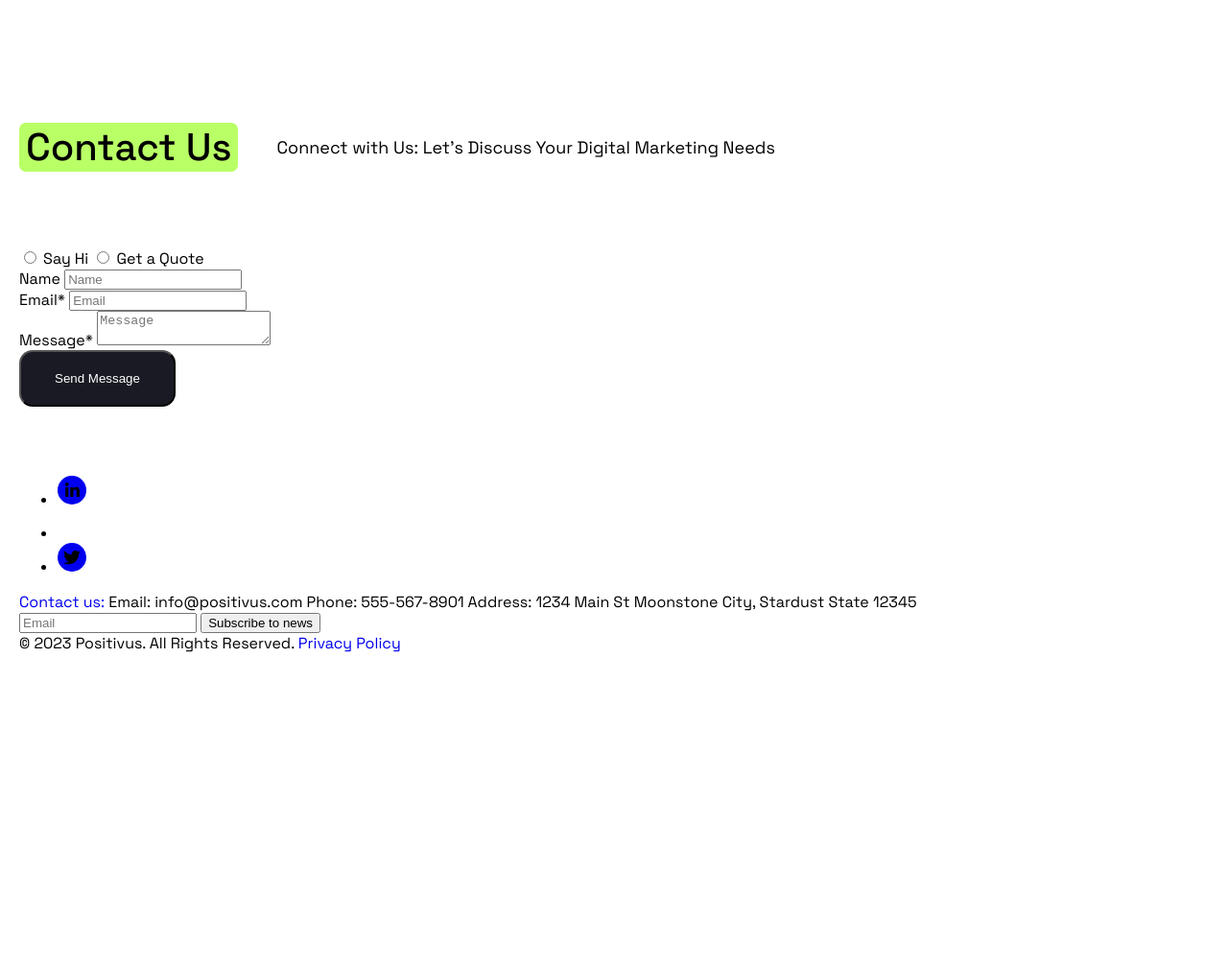
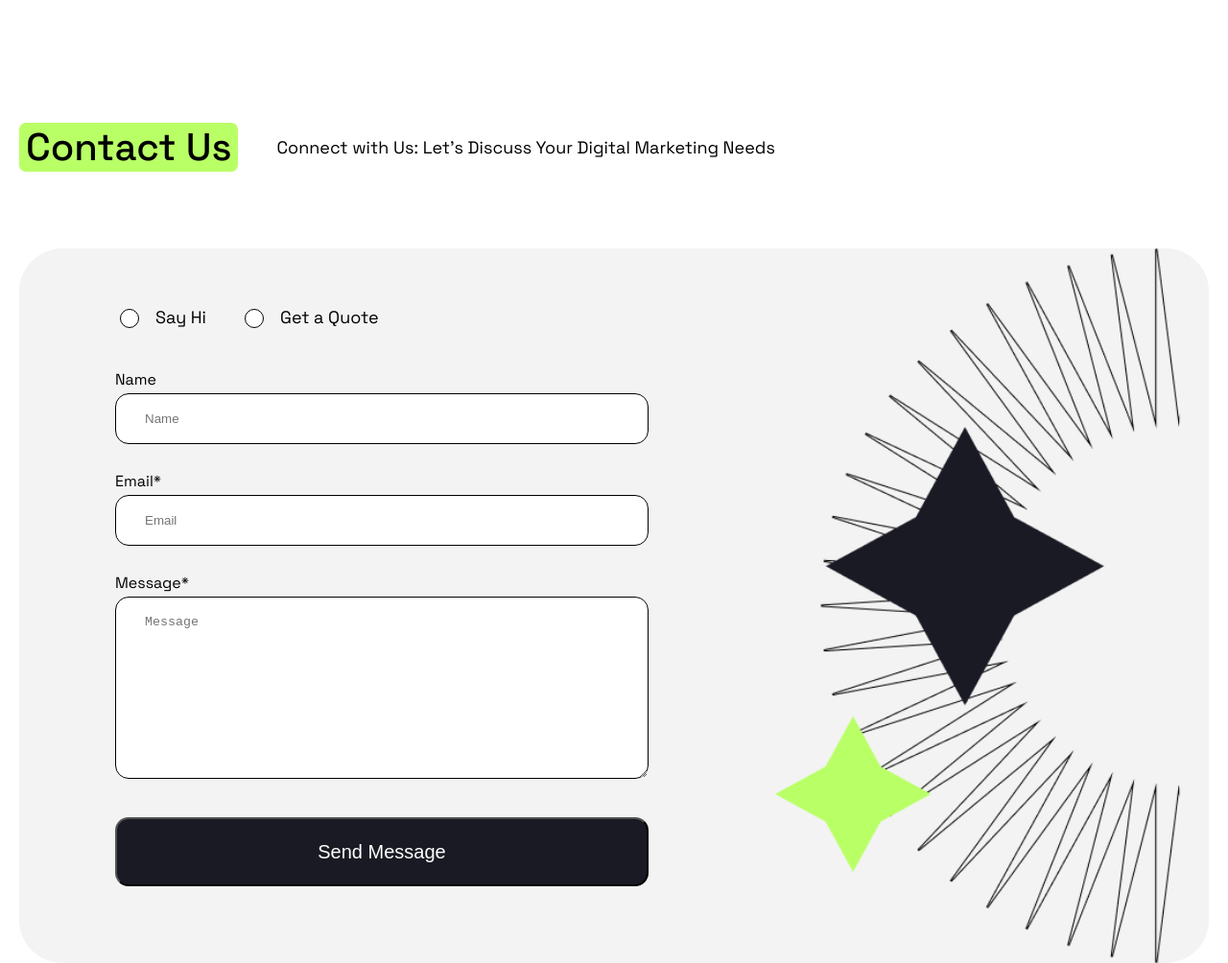
Before and after one commit to nodmalikov/positivus, a plain HTML site: page index.html in a window 1280 px wide. Shown: the part 6540-7544 px from the top of the page at 96% size. Before the commit the page ends 7221 px from the top, so only its background shows below. Drawn offline with Linux system fonts and the light colour scheme.

Commit message:
Add contact section for scss code

```diff
--- a/index.html
+++ b/index.html
@@ -506,31 +506,35 @@
                     <p class="contact__subtitle">Connect with Us: Let's Discuss Your Digital Marketing Needs</p>
                 </div>
                 <!-- FORM -->
+                <div class="contact__inner">
                     <form class="form" action="https://echo.htmlacademy.ru">
-                    <div class="form__group">
+                        <div class="form__circle">
                             <span>
-                            <input type="radio" id="hi" name="radio" value="one">
+                                <input class="form__radio" type="radio" id="hi" name="radio" value="one">
                                 <label for="hi">Say Hi</label>
                             </span>
                             <span>
-                            <input type="radio" id="get" name="radio" value="two">
+                                <input class="form__radio" type="radio" id="get" name="radio" value="two">
                                 <label for="get">Get a Quote</label>
                             </span>
                         </div>
+                        <div class="form__about">
                             <div class="form__group">
                                 <label for="name">Name</label>
                                 <input type="text" id="name" name="name" placeholder="Name" aria-label="Name">
                             </div>
                             <div class="form__group">
-                        <label for="name">Email*</label>
+                                <label for="email">Email*</label>
                                 <input type="email" id="email" name="email" placeholder="Email" aria-label="Email">
                             </div>
                             <div class="form__group">
                                 <label for="message">Message*</label>
                                 <textarea name="message" id="message" placeholder="Message" aria-label="Message"></textarea>
                             </div>
+                        </div>
                         <button class="contact__button button" type="submit">Send Message</button>
                     </form>
+                </div>
             </div>
         </main>
 
--- a/scss/pages/_contact.scss
+++ b/scss/pages/_contact.scss
@@ -0,0 +1,166 @@
+// CONTACT-SECTION
+.contact {
+    margin-bottom: 140px;
+
+    @media only screen and (max-width: 750px) {
+        & {
+            margin-bottom: 90px;
+        }
+    }
+
+    .contact__inner {
+        background-color: $grey-color;
+        border-radius: 45px;
+        padding: 60px 100px 80px;
+        background-image: url('../img/contact-img.png');
+        background-repeat: no-repeat;
+        background-size: contain;
+        background-position: right -342px center;
+
+        .form {
+            display: flex;
+            flex-direction: column;
+            align-items: flex-start;
+            max-width: 556px;
+            width: 100%;
+
+            .form__circle {
+                display: flex;
+                align-items: center;
+                gap: 35px;
+
+                span {
+                    display: flex;
+                    align-items: center;
+                    gap: 14px;
+                }
+
+                label {
+                    font-weight: 400;
+                    font-size: 18px;
+                    line-height: normal;
+                    color: $text-black-color;
+                    white-space: nowrap;
+                }
+
+                input {
+                    flex-shrink: 0;
+                }
+
+                .form__radio {
+                    appearance: none;
+                    width: 20px;
+                    height: 20px;
+                    border: 1px solid $text-black-color;
+                    border-radius: 50%;
+                    position: relative;
+                    cursor: pointer;
+                    outline: none;
+                    background-color: white;
+                }
+
+                .form__radio:checked {
+                    background-color: $text-white-color;
+                }
+
+                .form__radio:checked::before {
+                    content: "";
+                    position: absolute;
+                    top: 50%;
+                    left: 50%;
+                    width: 10px;
+                    height: 10px;
+                    background-color: $primary-color;
+                    border-radius: 50%;
+                    transform: translate(-50%, -50%);
+                }
+
+            }
+        }
+
+        .form__about {
+            margin-top: 40px;
+            margin-bottom: 40px;
+            width: 100%;
+
+            .form__group {
+                display: flex;
+                flex-direction: column;
+                align-items: flex-start;
+                width: 100%;
+                &:not(:last-child) {
+                    margin-bottom: 25px;
+                }
+
+                label {
+                    font-weight: 400;
+                    font-size: 16px;
+                    line-height: 28px;
+                    color: $text-black-color;
+                }
+
+                input, textarea {
+                    width: 100%;
+                    padding: 18px 30px;
+                    border-radius: 14px;
+                    border: 1px solid $text-black-color;
+                }
+
+                textarea {
+                    min-height: 190px;
+                    resize: vertical;
+                }
+            }
+        }
+
+        .contact__button {
+            width: 100%;
+            font-weight: 400;
+            font-size: 20px;
+            line-height: 28px;
+            color: $text-white-color;
+        }
+
+        @media only screen and (max-width: 650px) {
+            & {
+                background-image: none;
+                padding: 40px 30px;
+
+                @media only screen and (max-width: 370px) {
+                    & {
+                        padding: 20px;
+                    }
+                }
+
+                .form__about {
+
+                    .form__group:not(:last-child) {
+                        margin-bottom: 20px;
+                    }
+                }
+
+                .form {
+
+                    .form__circle {
+                        gap: 60px;
+                        width: 100%;
+
+                        @media only screen and (max-width: 370px) {
+                            & {
+                                justify-content: space-between;
+                            }
+
+                            span {
+                                gap: 5px;
+                            }
+                        }
+
+                        label {
+                            font-size: 16px;
+                        }
+                    }
+                }
+            }
+        }
+    }
+}
--- a/scss/pages/_process.scss
+++ b/scss/pages/_process.scss
@@ -20,6 +20,7 @@
                 align-items: center;
                 justify-content: space-between;
                 gap: 10px;
+                cursor: pointer;
 
                 h4 {
                     margin: 0;
```
Also changed, not shown: scss/main.css, 1 other file. Lines whose indentation alone changed are shown as unchanged.
